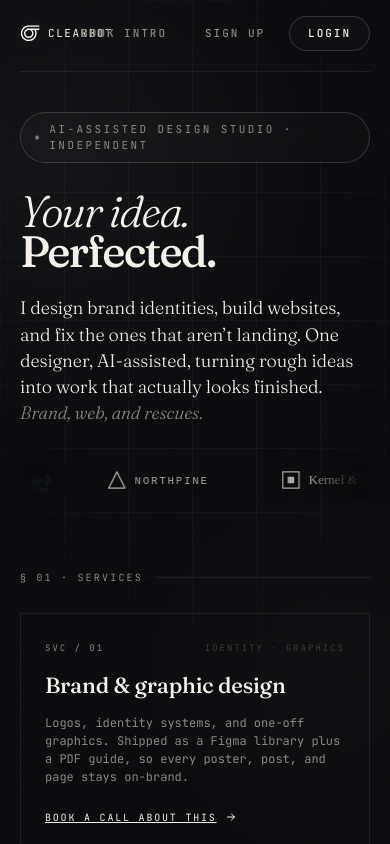
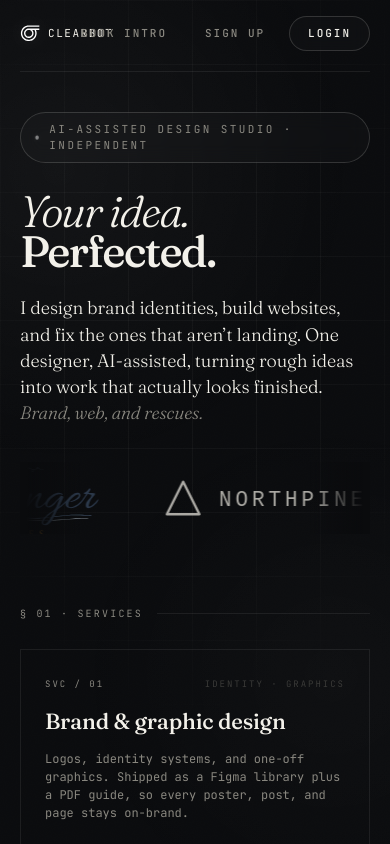
Before and after one commit to EthanSkis/clearbot.io, a Next.js app: page / in a window 390 px wide. Shown: the top 844 px of the page. Built offline with nearby package versions, Linux system fonts and the light colour scheme; no server answers.

Commit message:
Double the collaborator marquee logo size
Scale the marquee item height, image max-width, and Image intrinsic
dimensions 2x across desktop and both breakpoints so the collaborator
marks read about twice as large.

```diff
--- a/app/(marketing)/marketing-client.tsx
+++ b/app/(marketing)/marketing-client.tsx
@@ -67,8 +67,8 @@ function LogoMark({ collaborator }: { collaborator: { name: string; logoSrc: str
     <Image
       src={collaborator.logoSrc}
       alt=""
-      width={140}
-      height={44}
+      width={280}
+      height={88}
       className="logo-marquee-img"
       unoptimized
     />
--- a/app/globals.css
+++ b/app/globals.css
@@ -111,9 +111,9 @@ header.bar { display: grid; grid-template-columns: 1fr auto; align-items: center
 .logo-marquee::after  { right: 0; background: linear-gradient(270deg, var(--cb-bg) 10%, rgba(10, 11, 13, 0)); }
 .logo-marquee-row { display: flex; align-items: center; gap: 88px; width: max-content; will-change: transform; animation: cb-marquee-left 60s linear infinite; }
 .logo-marquee:hover .logo-marquee-row { animation-play-state: paused; }
-.logo-marquee-item { display: inline-flex; align-items: center; justify-content: center; height: 56px; opacity: 0.85; transition: opacity 0.25s var(--cb-ease); text-decoration: none; flex-shrink: 0; }
+.logo-marquee-item { display: inline-flex; align-items: center; justify-content: center; height: 112px; opacity: 0.85; transition: opacity 0.25s var(--cb-ease); text-decoration: none; flex-shrink: 0; }
 .logo-marquee-item:hover { opacity: 1; }
-.logo-marquee-img { height: 100%; width: auto; max-width: 200px; object-fit: contain; display: block; }
+.logo-marquee-img { height: 100%; width: auto; max-width: 400px; object-fit: contain; display: block; }
 
 @keyframes cb-marquee-left { from { transform: translateX(0); } to { transform: translateX(-25%); } }
 
@@ -194,8 +194,8 @@ header.bar { display: grid; grid-template-columns: 1fr auto; align-items: center
 .dash-error { padding: 16px 20px; border: 1px solid #ff8b7b; color: #ff8b7b; margin-bottom: 20px; background: rgba(255,139,123,0.08); }
 
 @media (max-width: 1100px) { .process { grid-template-columns: repeat(2, 1fr); } .process-step:nth-child(2) { border-right: 0; } }
-@media (max-width: 960px) { .shell { padding: 18px 24px 32px; } .bar-actions { justify-self: end; } .hero { padding: 40px 0 20px; } .cta-body { grid-template-columns: 1fr; } .cta-actions { min-width: 0; } .amb-ghost { display: none; } .logo-marquee { margin: 44px 0 4px; } .logo-marquee-row { gap: 64px; } .logo-marquee-item { height: 44px; } .logo-marquee-img { max-width: 160px; } }
-@media (max-width: 640px) { .shell { padding: 16px 20px 28px; } .bar-tag, .bar-sep { display: none; } .hero-headline { font-size: clamp(44px, 10vw, 72px); } .process { grid-template-columns: 1fr; } .process-step { border-right: 0; border-bottom: 1px dashed var(--cb-rule); } .process-step:last-child { border-bottom: 0; } .foot { grid-template-columns: 1fr; text-align: center; } .foot-right { justify-self: center; flex-wrap: wrap; justify-content: center; } .dash-shell { padding: 20px 20px 40px; } .dash-nav { gap: 12px; flex-wrap: wrap; } .logo-marquee { margin: 36px 0 0; } .logo-marquee::before, .logo-marquee::after { width: 60px; } .logo-marquee-row { gap: 44px; } .logo-marquee-item { height: 36px; } .logo-marquee-img { max-width: 130px; } }
+@media (max-width: 960px) { .shell { padding: 18px 24px 32px; } .bar-actions { justify-self: end; } .hero { padding: 40px 0 20px; } .cta-body { grid-template-columns: 1fr; } .cta-actions { min-width: 0; } .amb-ghost { display: none; } .logo-marquee { margin: 44px 0 4px; } .logo-marquee-row { gap: 64px; } .logo-marquee-item { height: 88px; } .logo-marquee-img { max-width: 320px; } }
+@media (max-width: 640px) { .shell { padding: 16px 20px 28px; } .bar-tag, .bar-sep { display: none; } .hero-headline { font-size: clamp(44px, 10vw, 72px); } .process { grid-template-columns: 1fr; } .process-step { border-right: 0; border-bottom: 1px dashed var(--cb-rule); } .process-step:last-child { border-bottom: 0; } .foot { grid-template-columns: 1fr; text-align: center; } .foot-right { justify-self: center; flex-wrap: wrap; justify-content: center; } .dash-shell { padding: 20px 20px 40px; } .dash-nav { gap: 12px; flex-wrap: wrap; } .logo-marquee { margin: 36px 0 0; } .logo-marquee::before, .logo-marquee::after { width: 60px; } .logo-marquee-row { gap: 44px; } .logo-marquee-item { height: 72px; } .logo-marquee-img { max-width: 260px; } }
 @media (prefers-reduced-motion: reduce) { *, *::before, *::after { animation-duration: 0.01ms !important; animation-iteration-count: 1 !important; transition-duration: 0.01ms !important; } .logo-marquee-row { animation: none !important; } }
 
 /* ==========================================================
```
